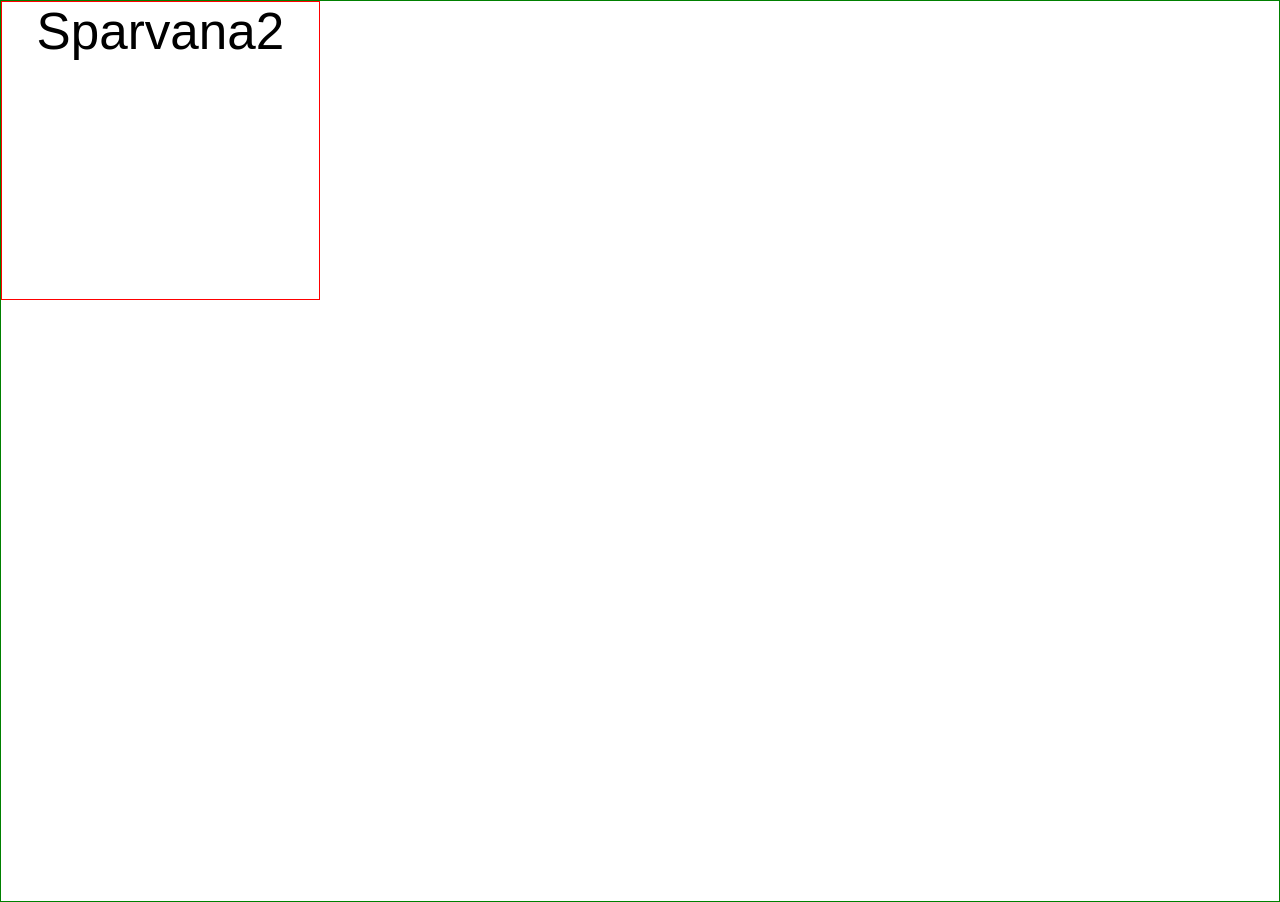
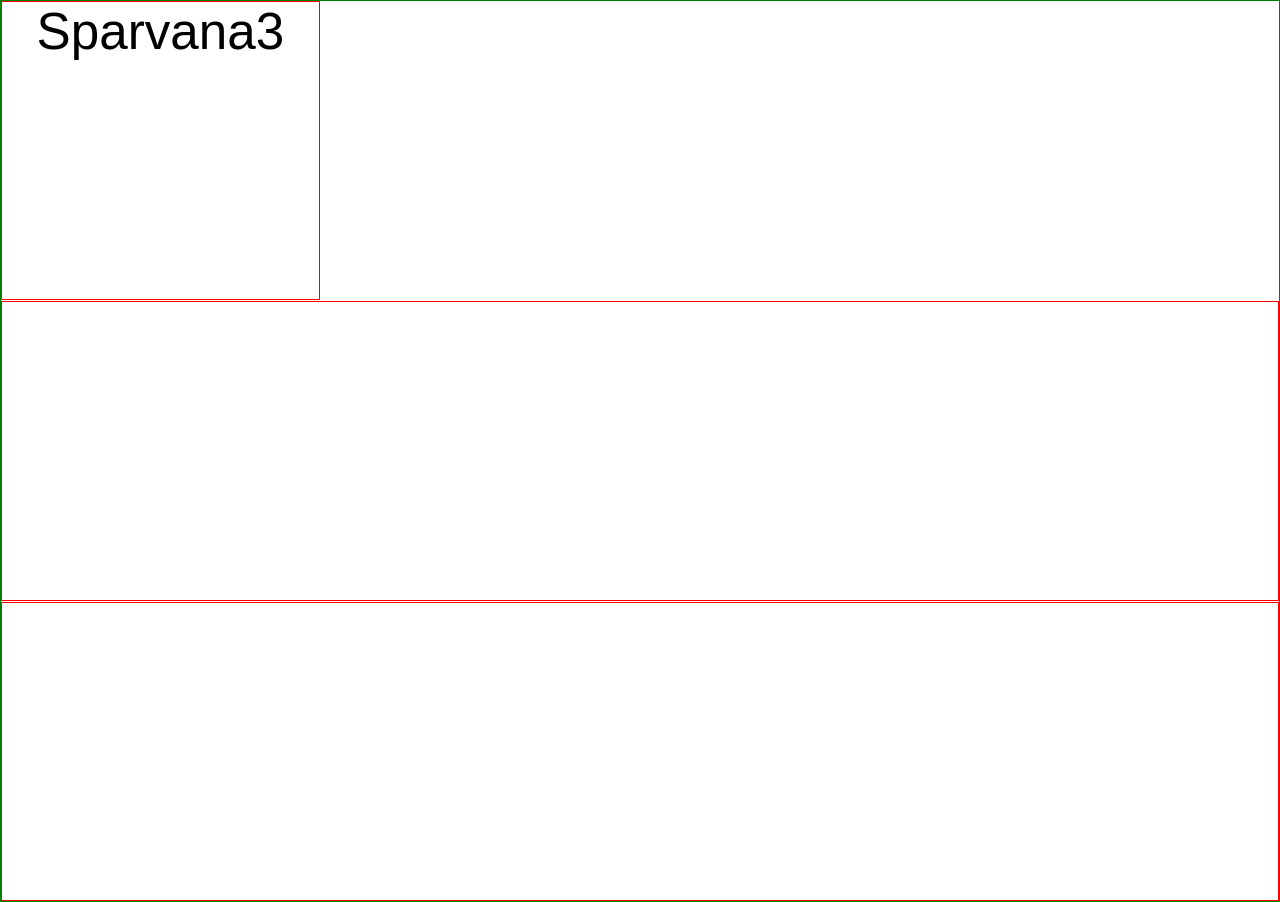
Before and after one commit to paulovfc/supermarket_get, a Jekyll site: the page built from index.md, in a window 1280 px wide. Built offline with Jekyll 4.4.1, drawn with Linux system fonts in a browser that asks for light colours; comment, search, counter and statistics services are not loaded.

Commit message:
image work

```diff
--- a/index.md
+++ b/index.md
@@ -5,7 +5,7 @@ title: Main layout
 <!--<img src="/assets/images/large_1.png" alt="" style="border:1px solid red; max-width:100%;height:auto;"> -->
 <div class="grid-container" style="width:auto; border:1px solid green;">
 
-	<div class="title" style="width:auto; height:auto; text-align:center;font-family:Arial, Helvetica, sans-serif;font-size:4vw;border:1px solid red;">Sparvana2</div>
+	<div class="title" style="width:auto; height:auto; text-align:center;font-family:Arial, Helvetica, sans-serif;font-size:4vw;border:1px solid red;">Sparvana3</div>
 
 <!-- 	<div class="header_top" style="background-image: url('/assets/images/large_1.png');background-repeat: no-repeat;text-align:center;height:550px;max-width:100%;">
 
@@ -19,7 +19,7 @@ title: Main layout
 
 	</div> -->
 
-	<div class="content_middle">
+	<div class="content_middle" style="border:1px solid red;">
 		<div class="how_it_works">
 			<div class="sparmaus" ></div>
 			<div class="sparhase" ></div>
@@ -28,7 +28,7 @@ title: Main layout
 		</div>
 	</div>
 
-	<div class="footer_bottom">
+	<div class="footer_bottom" style="border:1px solid red;">
 		<div class="pricing_plan"></div>
 		<div class="social_media"></div>
 		<div class="footer"></div>
```
